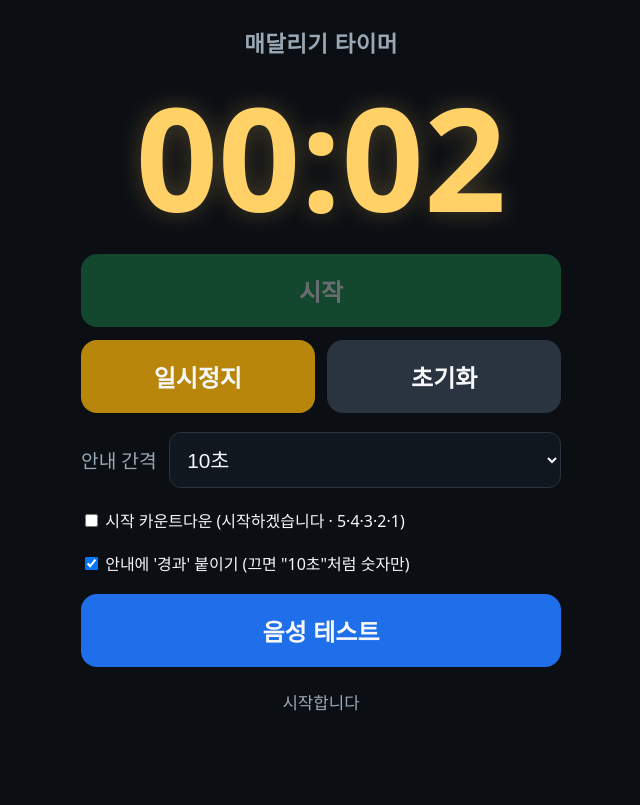
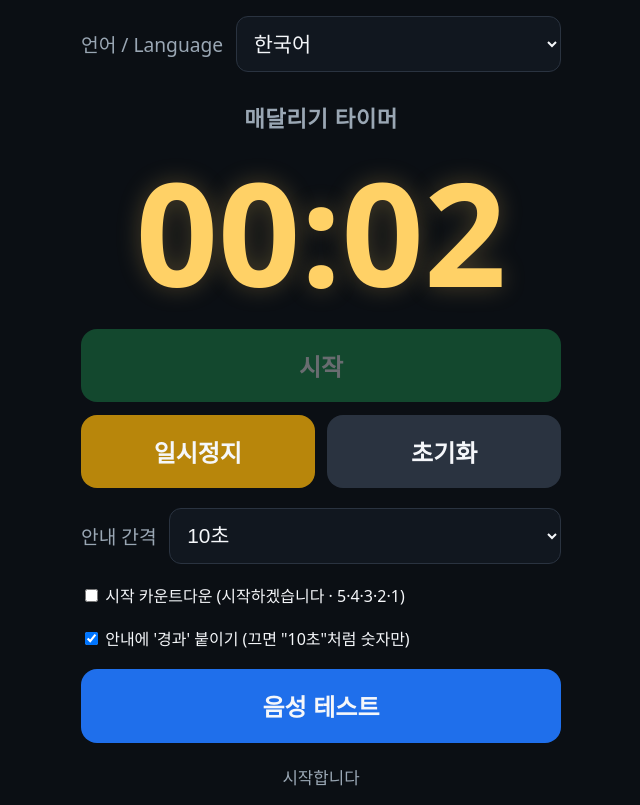
Before and after one commit to jdcholaw/hang-timer, a plain HTML site: page index.html in a window 1280 px wide. Both pictures are taken after a click on the button "시작". Shown: the whole page, without its empty margins (319-959 px from the left). Drawn offline with Linux system fonts and the light colour scheme.

Commit message:
영어 옵션 추가 — 언어(한국어/English) 토글로 음성+UI 전환
- 언어 선택(한국어/English): 음성 안내 + 화면 글자 모두 전환, localStorage 저장
- 영어 안내 복수형 처리("1 minute"/"10 seconds elapsed")
- '경과' on/off 옵션은 양 언어에 적용(영어는 'elapsed')
- manifest 양어 병기

Co-Authored-By: Claude Opus 4.8 (1M context) <noreply@anthropic.com>

```diff
--- a/app.js
+++ b/app.js
@@ -1,31 +1,69 @@
 'use strict';
 
-// ===== 매달리기 타이머 / Hang Timer Korean Coach =====
+// ===== 매달리기 타이머 / Hang Timer — 한국어·영어 음성 코치 =====
 // 전부 로컬에서 동작. 서버 전송 없음.
 
 (function () {
+  const htmlRoot = document.getElementById('htmlRoot');
+  const pageTitle = document.getElementById('pageTitle');
+  const titleEl = document.getElementById('title');
   const timerEl = document.getElementById('timer');
   const startBtn = document.getElementById('startBtn');
   const pauseBtn = document.getElementById('pauseBtn');
   const resetBtn = document.getElementById('resetBtn');
   const intervalSelect = document.getElementById('intervalSelect');
+  const intervalLabel = document.getElementById('intervalLabel');
   const testVoiceBtn = document.getElementById('testVoiceBtn');
   const statusEl = document.getElementById('status');
   const noticeEl = document.getElementById('notice');
   const countdownToggle = document.getElementById('countdownToggle');
+  const countdownLabel = document.getElementById('countdownLabel');
   const elapsedToggle = document.getElementById('elapsedToggle');
+  const elapsedLabel = document.getElementById('elapsedLabel');
+  const langSelect = document.getElementById('langSelect');
+  const langLabel = document.getElementById('langLabel');
 
-  // ---- 설정 저장/복원: 안내에 '경과' 붙일지 (localStorage, 다음에도 유지) ----
-  const ELAPSED_KEY = 'hangtimer.sayElapsed';
-  if (elapsedToggle) {
-    const saved = localStorage.getItem(ELAPSED_KEY);
-    if (saved !== null) elapsedToggle.checked = (saved === '1');
-    elapsedToggle.addEventListener('change', () => {
-      localStorage.setItem(ELAPSED_KEY, elapsedToggle.checked ? '1' : '0');
-    });
-  }
+  // ---- 다국어 문자열 (한국어 / English) ----
+  const I18N = {
+    ko: {
+      voiceLang: 'ko-KR',
+      title: '매달리기 타이머',
+      start: '시작', pause: '일시정지', resume: '재개', reset: '초기화',
+      intervalLabel: '안내 간격',
+      countdownLabel: '시작 카운트다운 (시작하겠습니다 · 5·4·3·2·1)',
+      elapsedLabel: "안내에 '경과' 붙이기 (끄면 \"10초\"처럼 숫자만)",
+      voiceTest: '음성 테스트',
+      langLabel: '언어 / Language',
+      idle: '대기 중. 시작을 누르세요.',
+      paused: '일시정지됨', resumed: '재개됨',
+      starting: '시작합니다', go: '시작', getReady: '시작하겠습니다', wellDone: '수고하셨습니다',
+      voiceTestPrefix: '음성 테스트. ',
+      noSpeech: '음성 합성 미지원 브라우저입니다. 안내 시 화면 표시와 비프/진동으로 대체합니다.',
+      noWakeLock: '이 브라우저는 화면 꺼짐 방지를 지원하지 않습니다. 화면 자동 잠금을 길게 설정하세요.',
+      intervals: { 5: '5초', 10: '10초', 15: '15초', 30: '30초', 60: '1분', 300: '5분', 600: '10분', 1800: '30분', 3600: '1시간' }
+    },
+    en: {
+      voiceLang: 'en-US',
+      title: 'Hang Timer',
+      start: 'Start', pause: 'Pause', resume: 'Resume', reset: 'Reset',
+      intervalLabel: 'Announce interval',
+      countdownLabel: 'Start countdown (Get ready · 5·4·3·2·1)',
+      elapsedLabel: 'Say "elapsed" (off = just "10 seconds")',
+      voiceTest: 'Voice test',
+      langLabel: '언어 / Language',
+      idle: 'Ready. Press Start.',
+      paused: 'Paused', resumed: 'Resumed',
+      starting: 'Starting', go: 'Start', getReady: 'Get ready', wellDone: 'Well done',
+      voiceTestPrefix: 'Voice test. ',
+      noSpeech: 'Speech synthesis is not supported. Falling back to on-screen text, beep, and vibration.',
+      noWakeLock: 'This browser cannot keep the screen awake. Set a long screen-lock timeout.',
+      intervals: { 5: '5 sec', 10: '10 sec', 15: '15 sec', 30: '30 sec', 60: '1 min', 300: '5 min', 600: '10 min', 1800: '30 min', 3600: '1 hour' }
+    }
+  };
 
   // ---- 상태 ----
+  let lang = localStorage.getItem('hangtimer.lang') || 'ko';
+  if (!I18N[lang]) lang = 'ko';
   let running = false;
   let startTime = 0;       // performance.now() 기준 시작 시각
   let accumulated = 0;     // 일시정지 누적 경과(ms)
@@ -33,11 +71,48 @@
   let lastAnnounced = 0;   // 마지막으로 안내한 간격 경계(초)
   let wakeLock = null;
 
+  function t(key) { return I18N[lang][key]; }
+
   // ---- 기능 지원 여부 ----
   const supportsSpeech = 'speechSynthesis' in window && 'SpeechSynthesisUtterance' in window;
   const supportsVibrate = 'vibrate' in navigator;
   const supportsWakeLock = 'wakeLock' in navigator;
   let audioCtx = null;
+
+  // ---- 음성: 현재 언어 voice 우선 ----
+  let voice = null;
+  function pickVoice() {
+    if (!supportsSpeech) return;
+    const want = (lang === 'en') ? 'en' : 'ko';
+    const voices = window.speechSynthesis.getVoices();
+    voice = voices.find((v) => v.lang && v.lang.toLowerCase().startsWith(want)) || null;
+  }
+  if (supportsSpeech) {
+    pickVoice();
+    window.speechSynthesis.onvoiceschanged = pickVoice;
+  }
+
+  // ---- UI 언어 적용 ----
+  function applyLanguage() {
+    const L = I18N[lang];
+    htmlRoot.lang = (lang === 'en') ? 'en' : 'ko';
+    pageTitle.textContent = L.title;
+    titleEl.textContent = L.title;
+    startBtn.textContent = L.start;
+    pauseBtn.textContent = running ? L.pause : (accumulated > 0 ? L.resume : L.pause);
+    resetBtn.textContent = L.reset;
+    intervalLabel.textContent = L.intervalLabel;
+    countdownLabel.textContent = L.countdownLabel;
+    elapsedLabel.textContent = L.elapsedLabel;
+    testVoiceBtn.textContent = L.voiceTest;
+    langLabel.textContent = L.langLabel;
+    Array.prototype.forEach.call(intervalSelect.options, (opt) => {
+      const lbl = L.intervals[opt.value];
+      if (lbl) opt.textContent = lbl;
+    });
+    // 정지 상태일 때만 안내문을 대기 문구로(작동 중엔 다음 안내가 갱신)
+    if (!running && accumulated === 0) statusEl.textContent = L.idle;
+  }
 
   // ---- 시간 포맷 ----
   function formatTime(totalSeconds) {
@@ -49,24 +124,20 @@
     return `${pad(m)}:${pad(s)}`;
   }
 
-  // ---- 한국어 안내 문구: "N초/분/시간 (경과)" — 체크박스로 '경과' on/off ----
+  // ---- 안내 문구: "N초/분/시간 (경과)" / "N second(s) (elapsed)" ----
   function buildAnnouncement(seconds) {
-    const suffix = (!elapsedToggle || elapsedToggle.checked) ? ' 경과' : '';
+    const withElapsed = (!elapsedToggle || elapsedToggle.checked);
+    if (lang === 'en') {
+      let n, unit;
+      if (seconds % 3600 === 0) { n = seconds / 3600; unit = 'hour'; }
+      else if (seconds % 60 === 0) { n = seconds / 60; unit = 'minute'; }
+      else { n = seconds; unit = 'second'; }
+      return `${n} ${unit}${n === 1 ? '' : 's'}${withElapsed ? ' elapsed' : ''}`;
+    }
+    const suffix = withElapsed ? ' 경과' : '';
     if (seconds % 3600 === 0) return `${seconds / 3600}시간${suffix}`;
     if (seconds % 60 === 0) return `${seconds / 60}분${suffix}`;
     return `${seconds}초${suffix}`;
-  }
-
-  // ---- 음성: ko-KR voice 우선 ----
-  let koVoice = null;
-  function pickKoreanVoice() {
-    if (!supportsSpeech) return;
-    const voices = window.speechSynthesis.getVoices();
-    koVoice = voices.find((v) => v.lang && v.lang.toLowerCase().startsWith('ko')) || null;
-  }
-  if (supportsSpeech) {
-    pickKoreanVoice();
-    window.speechSynthesis.onvoiceschanged = pickKoreanVoice;
   }
 
   // ---- beep (음성 미지원 시 fallback) ----
@@ -101,8 +172,8 @@
     if (supportsSpeech) {
       try {
         const u = new SpeechSynthesisUtterance(text);
-        u.lang = 'ko-KR';
-        if (koVoice) u.voice = koVoice;
+        u.lang = I18N[lang].voiceLang;
+        if (voice) u.voice = voice;
         u.rate = 1.0;
         u.pitch = 1.0;
         window.speechSynthesis.speak(u);
@@ -114,21 +185,15 @@
 
   // ---- Wake Lock ----
   async function requestWakeLock() {
-    if (!supportsWakeLock) {
-      noticeEl.textContent = '이 브라우저는 화면 꺼짐 방지를 지원하지 않습니다. 화면 자동 잠금을 길게 설정하세요.';
-      return;
-    }
+    if (!supportsWakeLock) { noticeEl.textContent = t('noWakeLock'); return; }
     try {
       wakeLock = await navigator.wakeLock.request('screen');
       wakeLock.addEventListener('release', () => { /* released */ });
-    } catch (e) {
-      noticeEl.textContent = '화면 꺼짐 방지를 켤 수 없습니다 (' + (e && e.name ? e.name : 'error') + ').';
-    }
+    } catch (e) { /* 무시 */ }
   }
   async function releaseWakeLock() {
     try { if (wakeLock) { await wakeLock.release(); wakeLock = null; } } catch (e) {}
   }
-  // 화면 복귀 시 wake lock 재요청
   document.addEventListener('visibilitychange', () => {
     if (running && document.visibilityState === 'visible' && !wakeLock) requestWakeLock();
   });
@@ -139,7 +204,6 @@
     const elapsedMs = accumulated + (performance.now() - startTime);
     const totalSeconds = elapsedMs / 1000;
     timerEl.textContent = formatTime(totalSeconds);
-
     const interval = parseInt(intervalSelect.value, 10);
     const wholeSeconds = Math.floor(totalSeconds);
     if (wholeSeconds >= interval && wholeSeconds % interval === 0 && wholeSeconds !== lastAnnounced) {
@@ -157,12 +221,12 @@
     startTime = performance.now();
     lastAnnounced = Math.floor(accumulated / 1000); // 재개 시 중복 안내 방지
     noticeEl.textContent = '';
-    if (!opts.silent) announce('시작합니다'); // 카운트다운 끝엔 '시작'만 말하고 중복 방지
+    if (!opts.silent) announce(t('starting')); // 카운트다운 끝엔 '시작'만 말하고 중복 방지
     requestWakeLock();
     startBtn.disabled = true;
     pauseBtn.disabled = false;
     resetBtn.disabled = false;
-    pauseBtn.textContent = '일시정지';
+    pauseBtn.textContent = t('pause');
     intervalSelect.disabled = false;
     rafId = requestAnimationFrame(tick);
   }
@@ -173,8 +237,8 @@
     accumulated += performance.now() - startTime;
     if (rafId) cancelAnimationFrame(rafId);
     releaseWakeLock();
-    pauseBtn.textContent = '재개';
-    statusEl.textContent = '일시정지됨';
+    pauseBtn.textContent = t('resume');
+    statusEl.textContent = t('paused');
   }
 
   function resume() {
@@ -183,8 +247,8 @@
     running = true;
     startTime = performance.now();
     requestWakeLock();
-    pauseBtn.textContent = '일시정지';
-    statusEl.textContent = '재개됨';
+    pauseBtn.textContent = t('pause');
+    statusEl.textContent = t('resumed');
     rafId = requestAnimationFrame(tick);
   }
 
@@ -200,12 +264,12 @@
     startBtn.disabled = false;
     pauseBtn.disabled = true;
     resetBtn.disabled = true;
-    pauseBtn.textContent = '일시정지';
-    if (hadTime) announce('수고하셨습니다', { longVibe: true });
-    else statusEl.textContent = '대기 중. 시작을 누르세요.';
+    pauseBtn.textContent = t('pause');
+    if (hadTime) announce(t('wellDone'), { longVibe: true });
+    else statusEl.textContent = t('idle');
   }
 
-  // ---- 시작 카운트다운 ("시작하겠습니다. 5·4·3·2·1") ----
+  // ---- 시작 카운트다운 ("시작하겠습니다 / Get ready. 5·4·3·2·1") ----
   let countdownActive = false;
   let countdownTimer = null;
   function runCountdown() {
@@ -213,7 +277,7 @@
     countdownActive = true;
     startBtn.disabled = true;
     intervalSelect.disabled = true;
-    const seq = ['시작하겠습니다', '5', '4', '3', '2', '1'];
+    const seq = [t('getReady'), '5', '4', '3', '2', '1'];
     let i = 0;
     announce(seq[i]); statusEl.textContent = seq[i]; i++;
     countdownTimer = setInterval(() => {
@@ -222,7 +286,7 @@
       } else {
         clearInterval(countdownTimer); countdownTimer = null;
         countdownActive = false;
-        announce('시작');               // 구령 끝 "시작"
+        announce(t('go'));              // 구령 끝 "시작" / "Start"
         start({ silent: true });        // 타이머는 음성 없이 바로 (중복 방지)
       }
     }, 1000);
@@ -232,16 +296,35 @@
     else start();
   }
 
+  // ---- 설정 복원/저장 ----
+  // 언어 (한국어/English)
+  langSelect.value = lang;
+  langSelect.addEventListener('change', () => {
+    lang = I18N[langSelect.value] ? langSelect.value : 'ko';
+    localStorage.setItem('hangtimer.lang', lang);
+    pickVoice();
+    applyLanguage();
+  });
+  // 안내에 '경과' 붙일지
+  const ELAPSED_KEY = 'hangtimer.sayElapsed';
+  if (elapsedToggle) {
+    const saved = localStorage.getItem(ELAPSED_KEY);
+    if (saved !== null) elapsedToggle.checked = (saved === '1');
+    elapsedToggle.addEventListener('change', () => {
+      localStorage.setItem(ELAPSED_KEY, elapsedToggle.checked ? '1' : '0');
+    });
+  }
+
   // ---- 이벤트 ----
   startBtn.addEventListener('click', onStartClick);
   pauseBtn.addEventListener('click', pause); // 일시정지/재개 토글
   resetBtn.addEventListener('click', reset);
-  testVoiceBtn.addEventListener('click', () => announce('음성 테스트. ' + buildAnnouncement(5)));
+  testVoiceBtn.addEventListener('click', () => announce(t('voiceTestPrefix') + buildAnnouncement(5)));
 
-  // ---- 초기 안내 ----
-  if (!supportsSpeech) {
-    noticeEl.textContent = '음성 합성 미지원 브라우저입니다. 안내 시 화면 표시와 비프/진동으로 대체합니다.';
-  }
+  // ---- 초기화 ----
+  applyLanguage();
+  if (!supportsSpeech) noticeEl.textContent = t('noSpeech');
+  timerEl.textContent = formatTime(0);
 
   // ---- Service Worker 등록 ----
   if ('serviceWorker' in navigator) {
@@ -249,6 +332,4 @@
       navigator.serviceWorker.register('service-worker.js').catch(() => {});
     });
   }
-
-  timerEl.textContent = formatTime(0);
 })();
--- a/index.html
+++ b/index.html
@@ -1,19 +1,27 @@
 <!DOCTYPE html>
-<html lang="ko">
+<html lang="ko" id="htmlRoot">
 <head>
   <meta charset="UTF-8" />
   <meta name="viewport" content="width=device-width, initial-scale=1.0, viewport-fit=cover" />
   <meta name="theme-color" content="#0b0f14" />
-  <meta name="description" content="한국어 음성 안내 철봉 매달리기 타이머 (PWA, 전부 로컬 동작)" />
+  <meta name="description" content="한국어/영어 음성 안내 철봉 매달리기 타이머 (PWA, 전부 로컬 동작)" />
   <link rel="manifest" href="manifest.json" />
   <link rel="icon" href="icon.svg" type="image/svg+xml" />
   <link rel="apple-touch-icon" href="icon.svg" />
   <link rel="stylesheet" href="styles.css" />
-  <title>매달리기 타이머</title>
+  <title id="pageTitle">매달리기 타이머</title>
 </head>
 <body>
   <main class="app">
-    <h1 class="title">매달리기 타이머</h1>
+    <div class="row">
+      <label class="field" for="langSelect" id="langLabel">언어 / Language</label>
+      <select id="langSelect" class="select">
+        <option value="ko">한국어</option>
+        <option value="en">English</option>
+      </select>
+    </div>
+
+    <h1 class="title" id="title">매달리기 타이머</h1>
 
     <div class="timer" id="timer" role="timer" aria-live="off">00:00</div>
 
@@ -24,7 +32,7 @@
     </div>
 
     <div class="row">
-      <label class="field" for="intervalSelect">안내 간격</label>
+      <label class="field" for="intervalSelect" id="intervalLabel">안내 간격</label>
       <select id="intervalSelect" class="select">
         <option value="5">5초</option>
         <option value="10" selected>10초</option>
@@ -39,11 +47,11 @@
     </div>
 
     <div class="row">
-      <label class="check"><input type="checkbox" id="countdownToggle" /> 시작 카운트다운 (시작하겠습니다 · 5·4·3·2·1)</label>
+      <label class="check"><input type="checkbox" id="countdownToggle" /> <span id="countdownLabel">시작 카운트다운 (시작하겠습니다 · 5·4·3·2·1)</span></label>
     </div>
 
     <div class="row">
-      <label class="check"><input type="checkbox" id="elapsedToggle" checked /> 안내에 '경과' 붙이기 (끄면 "10초"처럼 숫자만)</label>
+      <label class="check"><input type="checkbox" id="elapsedToggle" checked /> <span id="elapsedLabel">안내에 '경과' 붙이기 (끄면 "10초"처럼 숫자만)</span></label>
     </div>
 
     <div class="row">
```
Also changed, not shown: manifest.json.
